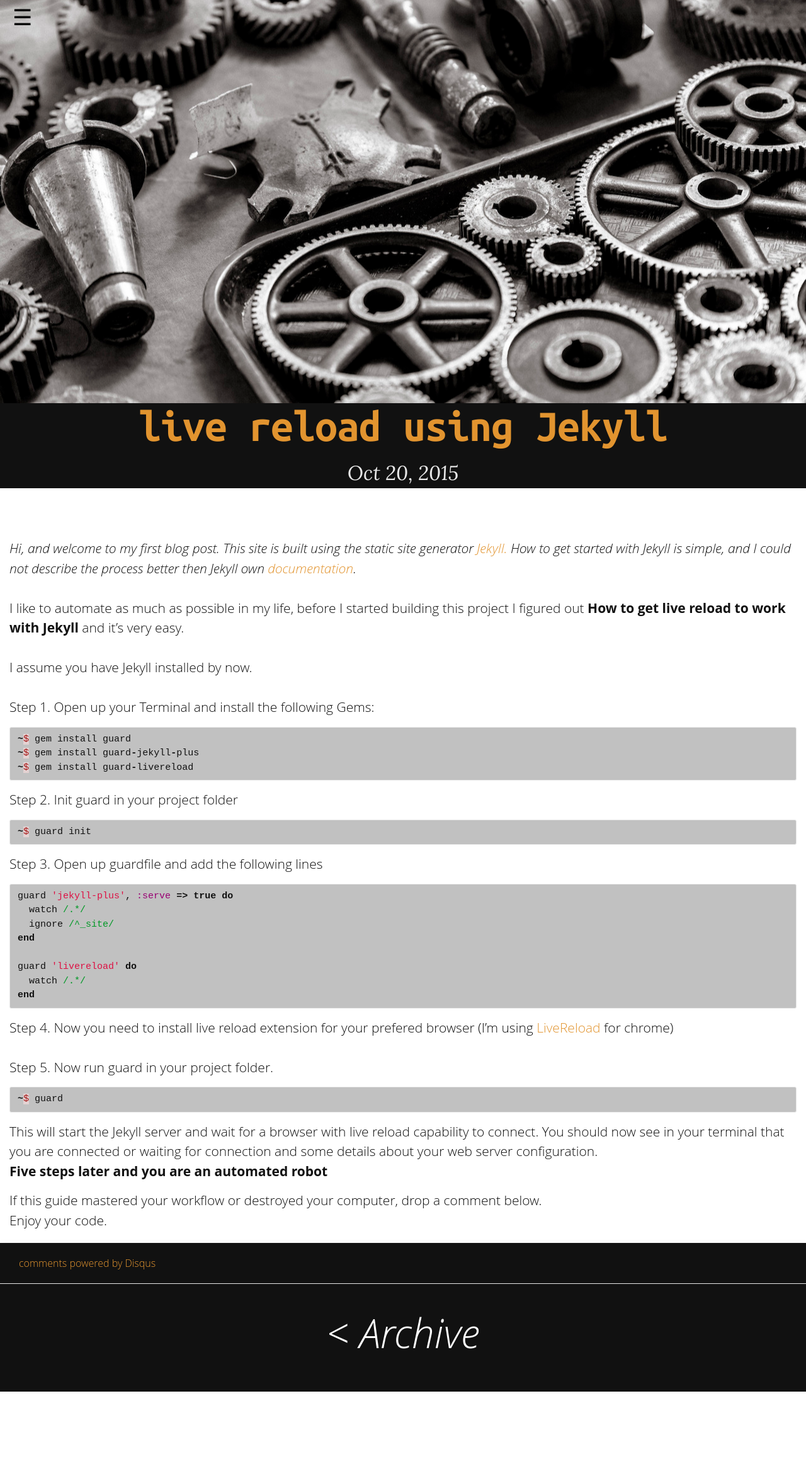
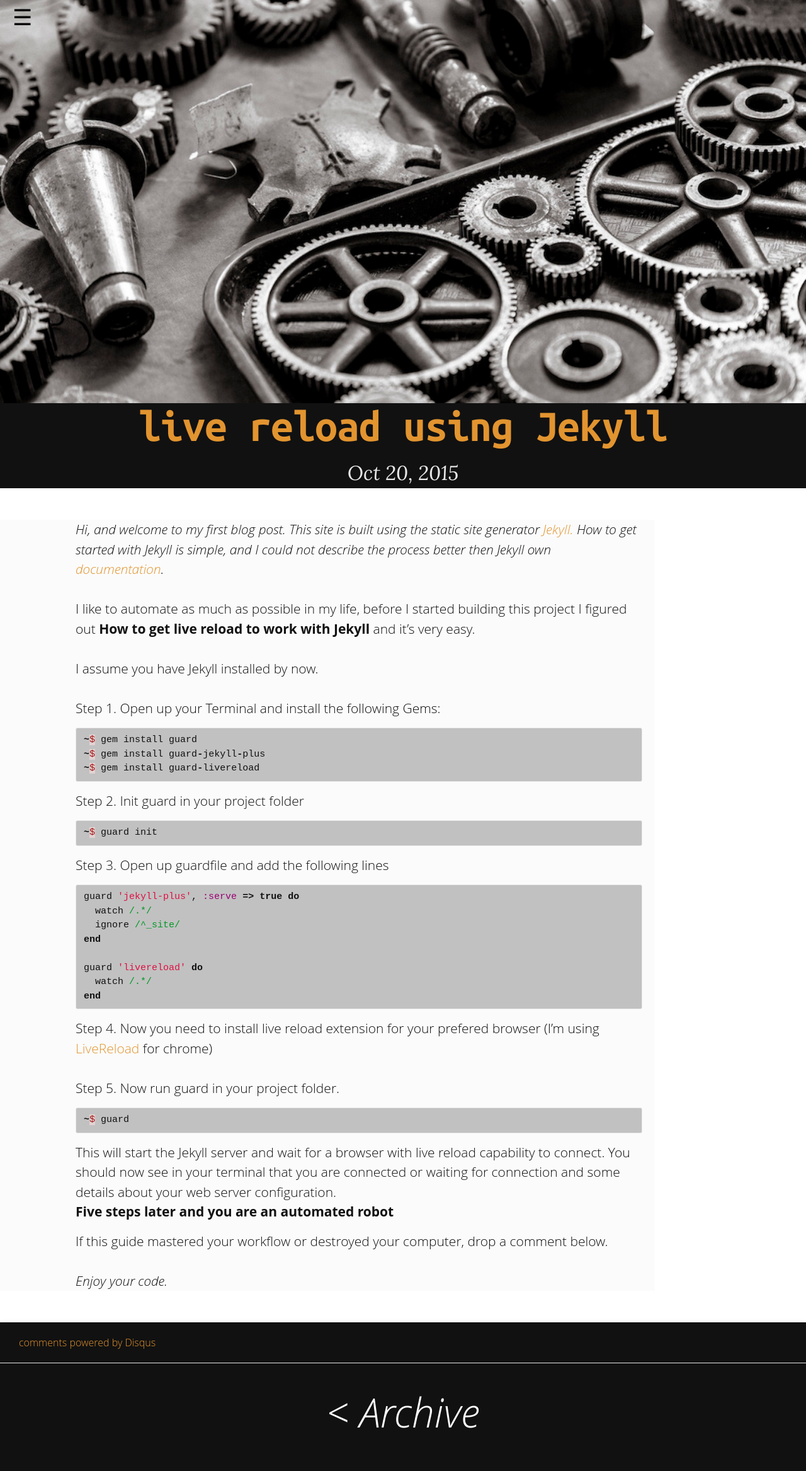
Before and after one commit to osterbergmarcus/Jekyll-Theme-Lighthouse, a Jekyll site: the page built from _posts/2015-10-20-liveReloadUsingJekyll.markdown, in a window 1280 px wide. Shown: the whole page at 63% size. Built offline with Jekyll 4.4.1, drawn with Linux system fonts in a browser that asks for light colours; nearby versions of some CDN libraries; comment, search, counter and statistics services are not loaded; before the commit the page ends 2209 px from its top, so only the background shows below that.

Commit message:
fixed some styling issue

```diff
--- a/_layouts/blog.html
+++ b/_layouts/blog.html
@@ -40,7 +40,7 @@
   <label for="sidebartoggler" class="toggle">☰</label>
   <label for="sidebartoggler" class="toggle2">x</label>
 
-    <div class="page-content">
+    <div class="page-content-blog">
         {{ content }}
     </div>
 
--- a/_posts/2015-10-20-liveReloadUsingJekyll.markdown
+++ b/_posts/2015-10-20-liveReloadUsingJekyll.markdown
@@ -48,4 +48,5 @@ This will start the Jekyll server and wait for a browser with live reload capabi
 
 If this guide mastered your workflow or destroyed your computer, drop a comment below.
 <br/>
-Enjoy your code.
+<br/>
+<i>Enjoy your code.</i>
--- a/_sass/_layout.scss
+++ b/_sass/_layout.scss
@@ -137,10 +137,24 @@
 .page-content {
   position: relative;
   min-height: 1px;
-  padding-right: 15px;
-  padding-left: 15px;
+  padding-right: 530px;
+  padding-left: 70px;
   margin-top: 50px;
+  margin-bottom: 50px;
   font-size: 21px;
+  background: #FBFBFB;
+}
+
+.page-content-blog {
+  position: relative;
+  min-height: 1px;
+  padding-right: 20px;
+  padding-left: 120px;
+  margin-top: 50px;
+  margin-bottom: 50px;
+  font-size: 21px;
+  background: #FBFBFB;
+  max-width: 900px;
 }
 
 .page-heading {
```
Also changed, not shown: assets/img/blog-header.jpg, 2 other files.
